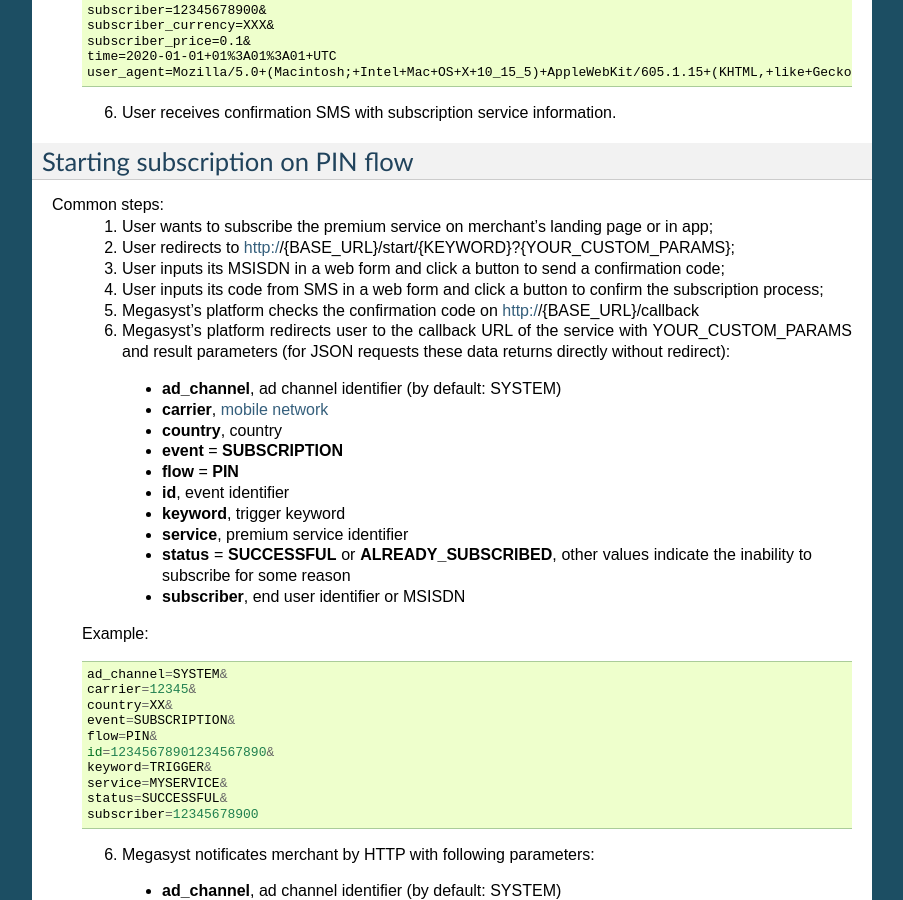
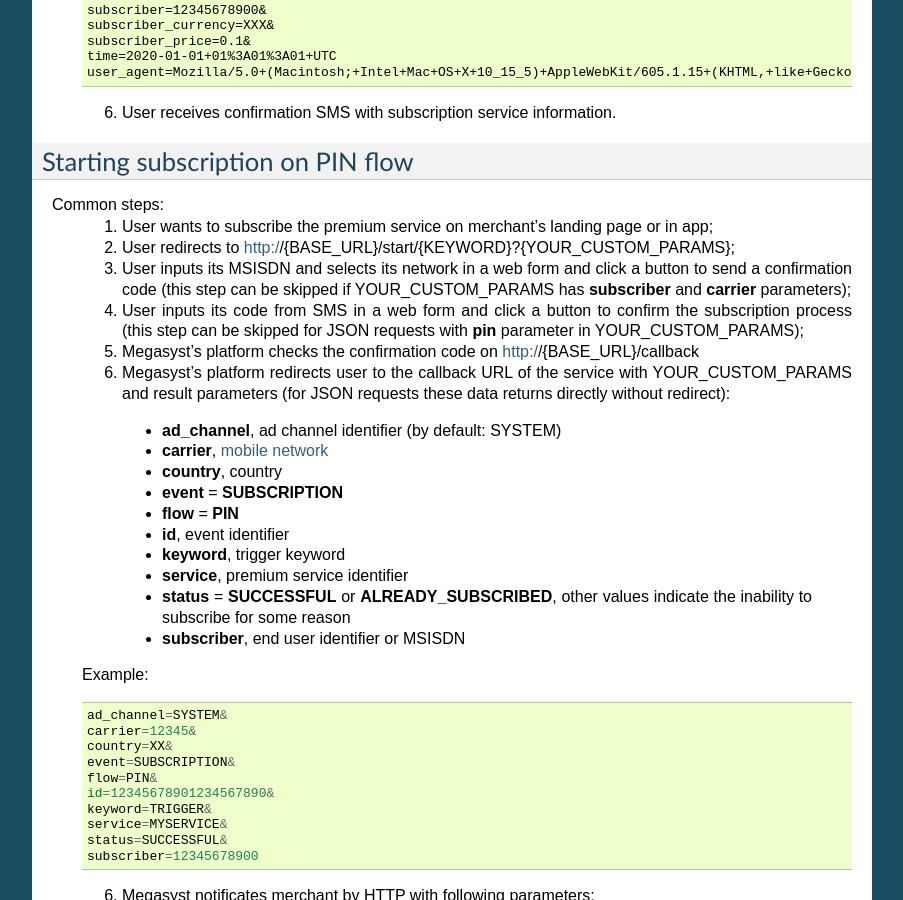
Before and after one commit to megasyst/lab, a Sphinx documentation site: the page built from docs/2_subscription.rst, in a window 1280 px wide and 900 px high, scrolled down 1754 px. Shown: the whole window, without its empty margins (198-1101 px from the left). Built offline with Sphinx 7.4.7, drawn with Linux system fonts in a browser that asks for light colours.

Commit message:
Update 2_subscription.rst

```diff
--- a/docs/2_subscription.rst
+++ b/docs/2_subscription.rst
@@ -102,8 +102,8 @@ Starting subscription on PIN flow
 Common steps:
   1. User wants to subscribe the premium service on merchant's landing page or in app;
   2. User redirects to http://{BASE_URL}/start/{KEYWORD}?{YOUR_CUSTOM_PARAMS};
-  3. User inputs its MSISDN in a web form and click a button to send a confirmation code;
-  4. User inputs its code from SMS in a web form and click a button to confirm the subscription process;
+  3. User inputs its MSISDN and selects its network in a web form and click a button to send a confirmation code (this step can be skipped if YOUR_CUSTOM_PARAMS has **subscriber** and **carrier** parameters);
+  4. User inputs its code from SMS in a web form and click a button to confirm the subscription process (this step can be skipped for JSON requests with **pin** parameter in YOUR_CUSTOM_PARAMS);
   5. Megasyst's platform checks the confirmation code on http://{BASE_URL}/callback
   6. Megasyst's platform redirects user to the callback URL of the service with YOUR_CUSTOM_PARAMS and result parameters (for JSON requests these data returns directly without redirect):
     * **ad_channel**, ad channel identifier (by default: SYSTEM)
```
